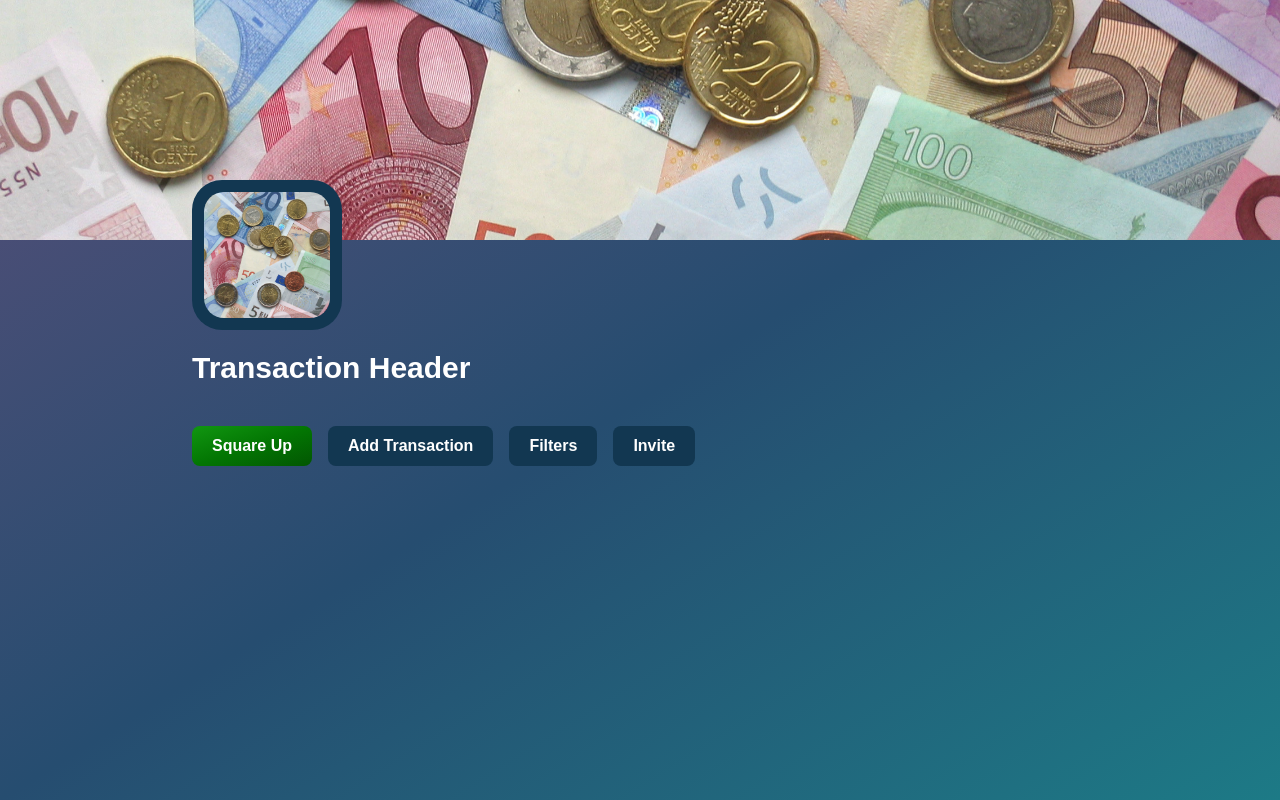
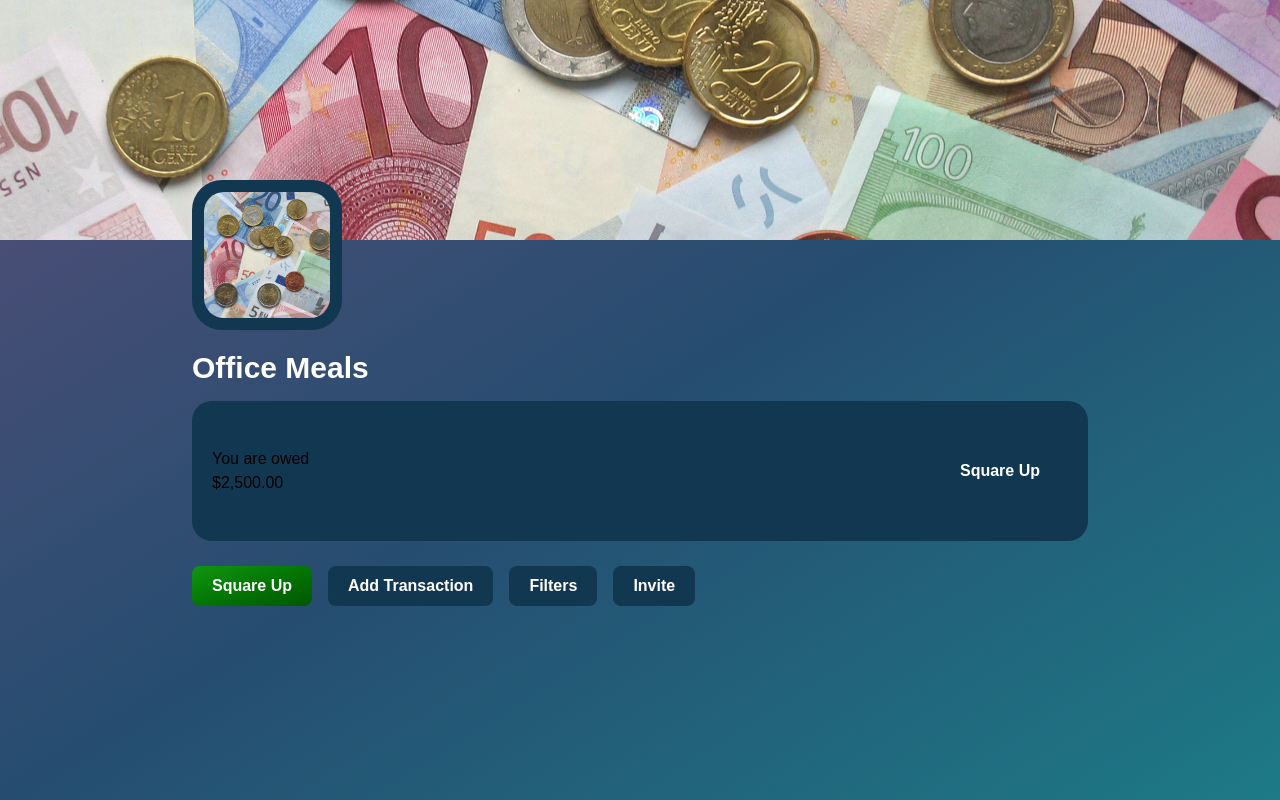
Before and after one commit to Sadid101/SquareUp, a Next.js app in the folder square-up/: page /transactions in a window 1280 px wide. Built offline with nearby package versions, Linux system fonts and the light colour scheme.

Commit message:
feat: header wip

```diff
--- a/square-up/app/transactions/page.tsx
+++ b/square-up/app/transactions/page.tsx
@@ -11,13 +11,24 @@ export default function Transactions()  {
                     <div className="h-[150px] w-[150px] rounded-[30px] bg-[#123751] p-3 top-[-60px] relative">
                         <Image src={'/money.jpg'} width={300} height={300} alt="Cover Photo" objectFit="cover" className="rounded-[20px] aspect-square object-cover object-center"/>
                     </div>
-                    <div className="text-white text-3xl font-semibold top-[-40px] relative">Transaction Header</div>
+                    <div className="text-white text-3xl font-semibold top-[-40px] relative">Office Meals</div>
+                </div>
+                <div className="mx-[15%] flex top-[-25px] relative justify-between items-center h-[25%] bg-[#123751] rounded-[20px] p-5">
+                    <div className="">
+                        <div>You are owed</div>
+                        <div>
+                            <span>$</span>
+                            <span>2,500</span>
+                            <span>.00</span>
+                        </div>
+                    </div>
+                    <button className="px-5 text-nowrap bg-[#119611] mr-2 p-2 rounded-lg text-white font-semibold bg-[#123751]">Square Up</button>
                 </div>
                 <div className="flex overflow-x-scroll px-[15%] overflow-hidden" style={{scrollbarWidth: 'none'}}>
-                    <div className="px-5 text-nowrap bg-[#119611] mr-2 p-2 rounded-lg text-white font-semibold bg-gradient-to-tl from-[#025602] via-[#037603] to-[#119611]">Square Up</div>
-                    <div className="px-5 text-nowrap bg-[#123751] mx-2 p-2 rounded-lg text-white font-semibold">Add Transaction</div>
-                    <div className="px-5 text-nowrap bg-[#123751] mx-2 p-2 rounded-lg text-white font-semibold">Filters</div>
-                    <div className="px-5 text-nowrap bg-[#123751] mx-2 p-2 rounded-lg text-white font-semibold">Invite</div>
+                    <button className="px-5 text-nowrap bg-[#119611] mr-2 p-2 rounded-lg text-white font-semibold bg-gradient-to-tl from-[#025602] via-[#037603] to-[#119611]">Square Up</button>
+                    <button className="px-5 text-nowrap bg-[#123751] mx-2 p-2 rounded-lg text-white font-semibold">Add Transaction</button>
+                    <button className="px-5 text-nowrap bg-[#123751] mx-2 p-2 rounded-lg text-white font-semibold">Filters</button>
+                    <button className="px-5 text-nowrap bg-[#123751] mx-2 p-2 rounded-lg text-white font-semibold">Invite</button>
                 </div>
             </div>
         </div>
```
